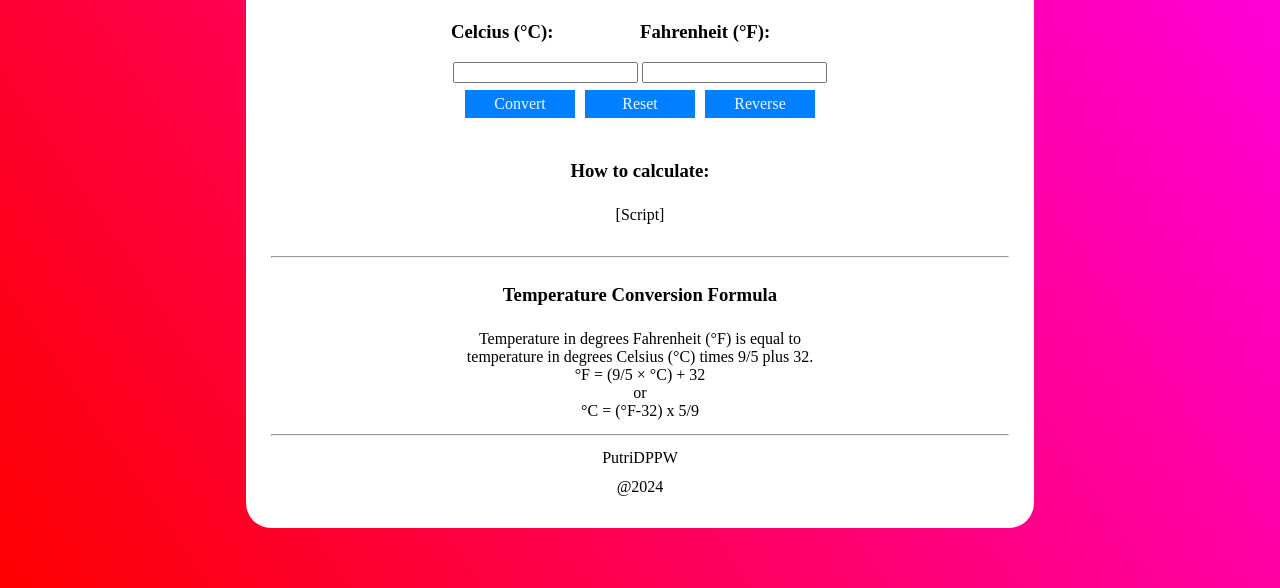
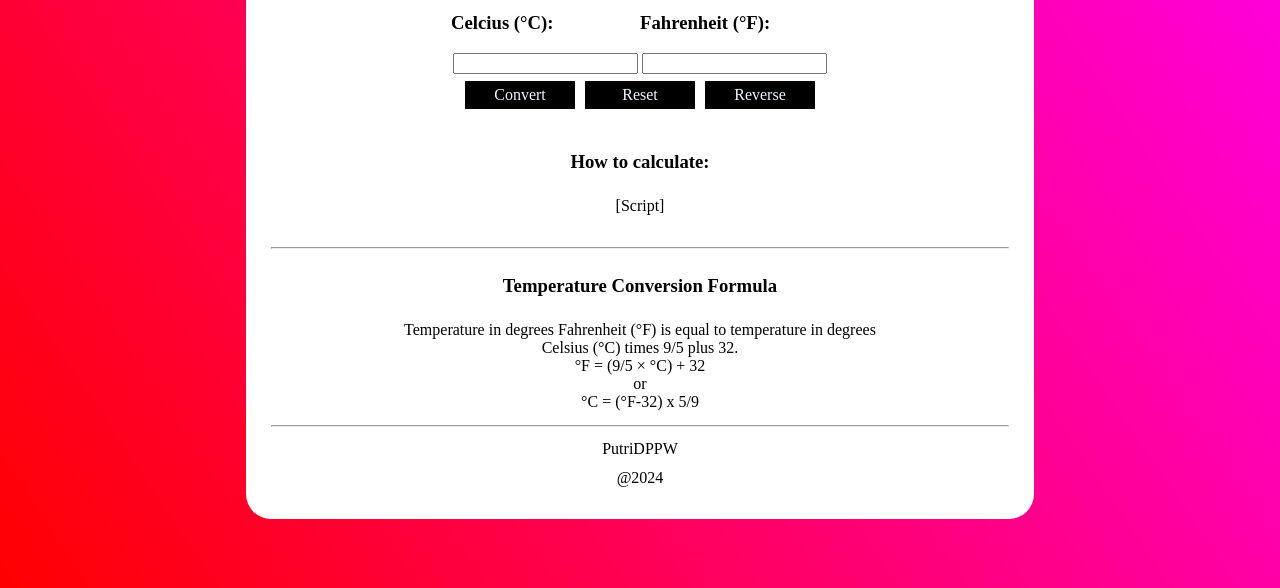
Before and after one commit to PutriDPPW/05022024, a plain HTML site: page index.html in a window 1280 px wide. Shown: the part 228-816 px from the top of the page. Drawn offline with Linux system fonts and the light colour scheme.

Commit message:
18th commit

```diff
--- a/css/style.css
+++ b/css/style.css
@@ -1,4 +1,5 @@
 @media screen and (max-width: 480px) {
+
   .container {
     margin-top: 0px;
     width: 100%;
@@ -28,7 +29,7 @@
     font-size: 14sp;
     color: aliceblue;
     border: 20px;
-    background-color: rgb(0, 128, 255);
+    background-color: rgb(0, 0, 0);
     margin: 5px;
   }
 
@@ -63,7 +64,7 @@
   }
 
   p {
-    width: 58.33%;
+    width: 80%;
     text-align: center;
     margin: 5px;
     margin-bottom: 1%;
@@ -86,7 +87,7 @@
     font-size: 14sp;
     color: aliceblue;
     border: 20px;
-    background-color: rgb(0, 128, 255);
+    background-color: rgb(0, 0, 0);
     margin: 5px;
   }
 
```
